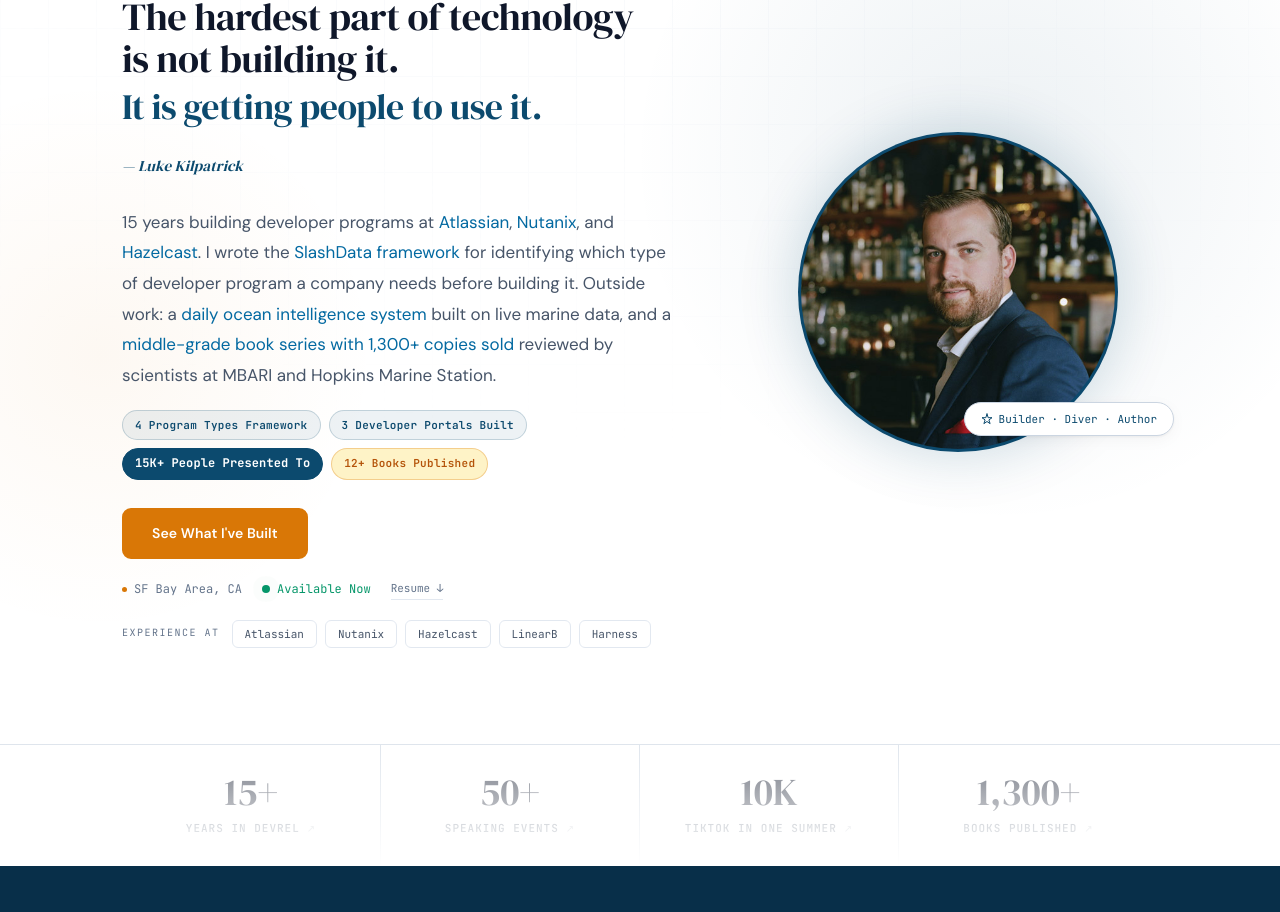
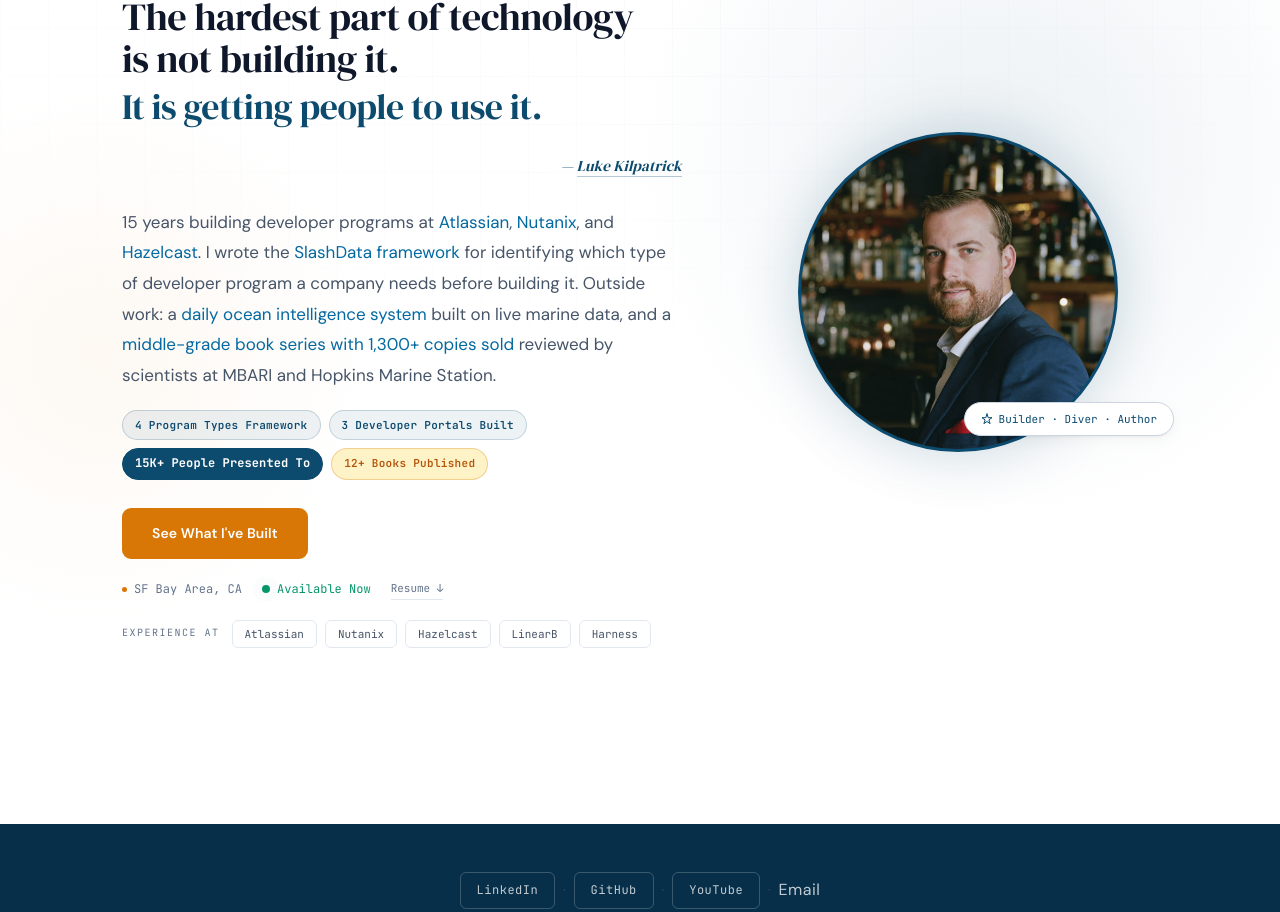
Before and after one commit to lkilpatrick/lkilpatrick_com, a Next.js app: page / in a window 1280 px wide. Shown: the part 164-1076 px from the top of the page. Built offline with nearby package versions, Linux system fonts and the light colour scheme.

Commit message:
fix: remove stats strip, right-align byline link to about, fix impact page SlashData quote placement

```diff
--- a/app/components/Hero.tsx
+++ b/app/components/Hero.tsx
@@ -40,7 +40,7 @@
               It is getting people to use it.
             </h2>
 
-            <div className="hero-byline">— Luke Kilpatrick</div>
+            <div className="hero-byline">— <a href="/about" className="hero-byline-link">Luke Kilpatrick</a></div>
 
             <p className="hero-sub">
               15 years building developer programs at{" "}
@@ -113,29 +113,12 @@
           </div>
         </div>
 
-        <div className="hero-stats-strip">
-          <div className="hero-stats-inner">
-            {stats.map(s => (
-              s.link ? (
-                <a key={s.label} href={s.link} target="_blank" rel="noopener noreferrer" className="hero-stat hero-stat--link">
-                  <span className="hero-stat-value">{s.value}</span>
-                  <span className="hero-stat-label">{s.label}</span>
-                </a>
-              ) : (
-                <div key={s.label} className="hero-stat">
-                  <span className="hero-stat-value">{s.value}</span>
-                  <span className="hero-stat-label">{s.label}</span>
-                </div>
-              )
-            ))}
-          </div>
-        </div>
       </section>
 
       <style>{`
         .hero-section {
           position: relative;
-          padding: 100px 0 0;
+          padding: 100px 0 80px;
           overflow: hidden;
           background: var(--bg);
         }
@@ -244,6 +227,19 @@
           opacity: 0;
           animation: fadeUp 0.6s ease 0.26s forwards;
           letter-spacing: 0.2px;
+          text-align: right;
+          max-width: 560px;
+        }
+        .hero-byline-link {
+          color: var(--color-primary);
+          text-decoration: none;
+          font-style: italic;
+          border-bottom: 1px solid rgba(12,74,110,0.3);
+          transition: border-color 0.2s, color 0.2s;
+        }
+        .hero-byline-link:hover {
+          color: var(--color-accent);
+          border-bottom-color: var(--color-accent);
         }
 
         .hero-sub {
--- a/app/components/ImpactHub.tsx
+++ b/app/components/ImpactHub.tsx
@@ -188,16 +188,16 @@
           <p className="ih-sub">
             Not a list of responsibilities. Each entry links to something real — a portal still live, a talk on YouTube, a chapter you can download.
           </p>
+          <p className="ih-sub" style={{ marginTop: 20, maxWidth: 680, fontStyle: "italic", borderLeft: "3px solid var(--color-primary)", paddingLeft: 16, color: "var(--color-text-secondary)" }}>
+            Before you build a developer program, answer two questions: who are you trying to reach, and why? The answer determines your content, events, metrics, and who you hire first.
+            <span style={{ display: "block", marginTop: 8, fontStyle: "normal", fontFamily: "var(--font-mono), monospace", fontSize: 11, color: "var(--color-primary)", letterSpacing: 1 }}>SlashData Developer Marketing Essential Guide</span>
+          </p>
         </div>
       </section>
 
       {/* ── The Four Types of Developer Programs (SlashData framework) ── */}
       <section className="section-body section-alt" id="four-types">
         <div className="content-wrap">
-          <p className="ih-section-sub" style={{ marginBottom: 40, maxWidth: 680 }}>
-            Before you build a developer program, answer two questions: who are you trying to reach, and why? The answer determines your content, events, metrics, and who you hire first. <span style={{ fontFamily: "var(--font-mono), monospace", fontSize: 11, color: "var(--color-primary)", letterSpacing: 1 }}>SlashData Developer Marketing Essential Guide</span>
-          </p>
-
           <div className="ih-four-grid">
             {/* Card 1 */}
             <div className="ih-four-card">
```
